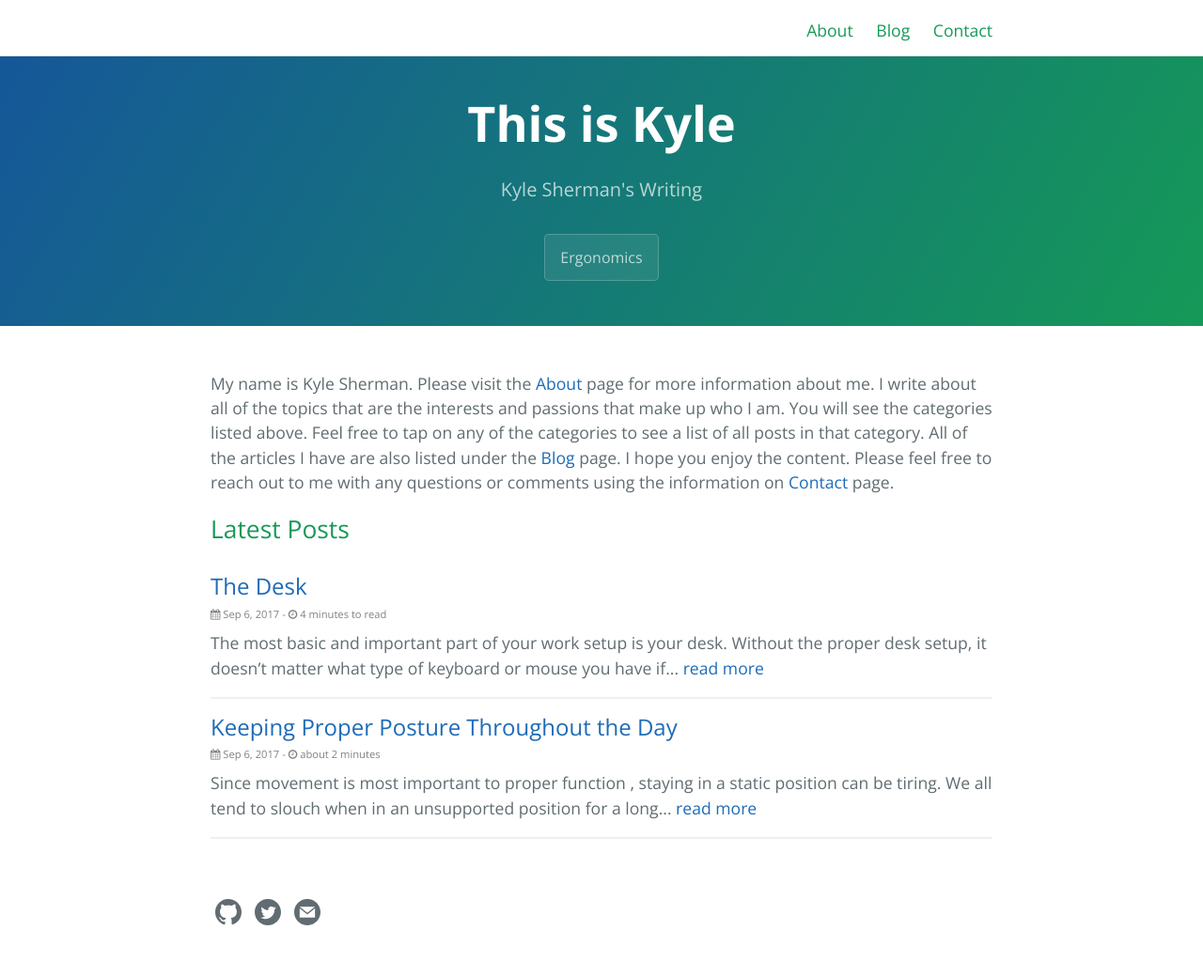
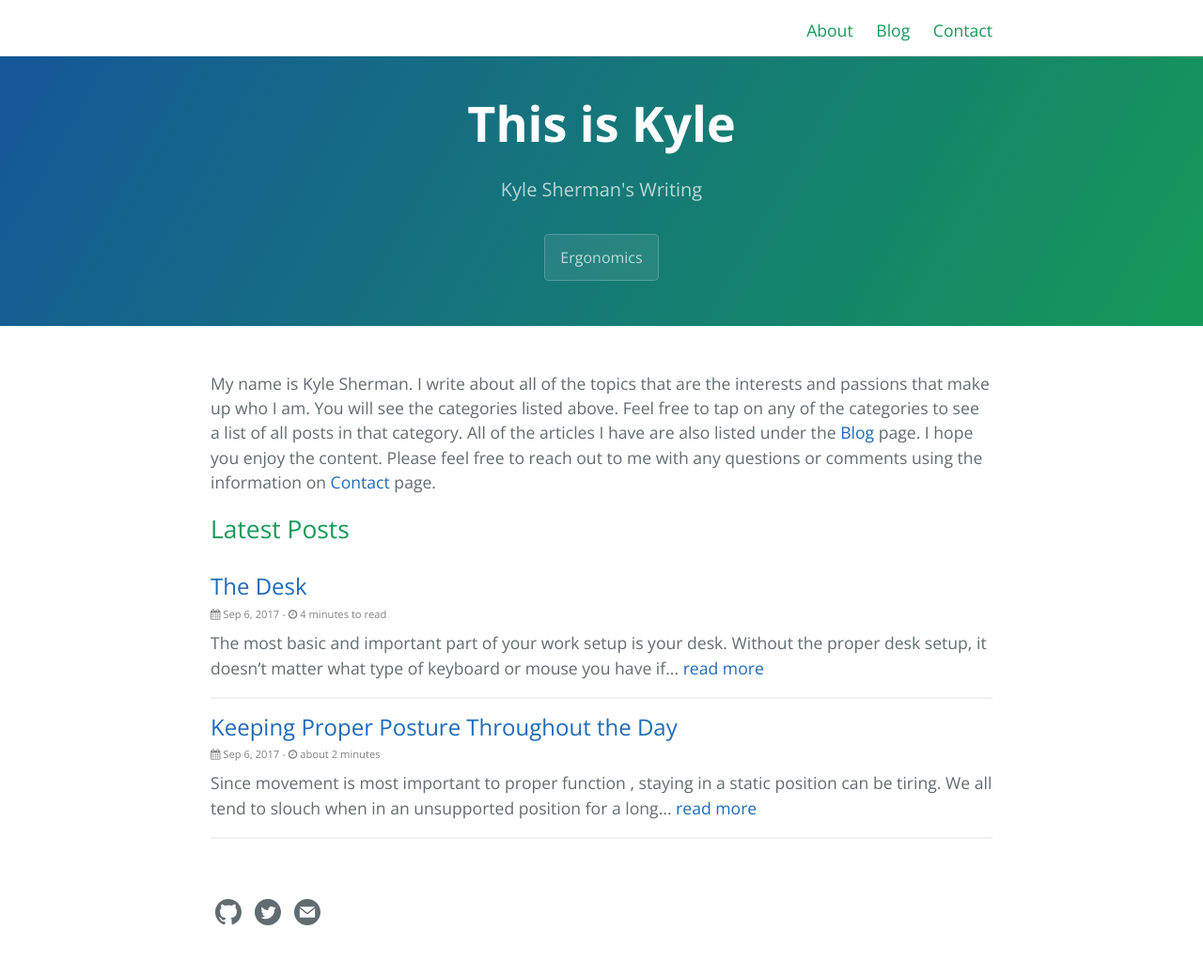
Before and after one commit to drumnkyle/drumnkyle.github.io, a Jekyll site: the page built from index.md, in a window 1280 px wide. Shown: the whole page at 94% size. Built offline with Jekyll 4.4.1, drawn with Linux system fonts in a browser that asks for light colours.

Commit message:
Updated home
Fixed links; edits from Sade

```diff
--- a/index.md
+++ b/index.md
@@ -2,4 +2,4 @@
 layout: home
 ---
 
-My name is Kyle Sherman. Please visit the [About]({{ site.baseurl }}{% link about.md %}) page for more information about me. I write about all of the topics that are the interests and passions that make up who I am. You will see the categories listed above. Feel free to tap on any of the categories to see a list of all posts in that category. All of the articles I have are also listed under the [Blog]({{ site.baseurl }}{% link blog.html %}) page. I hope you enjoy the content. Please feel free to reach out to me with any questions or comments using the information on [Contact]({{ site.baseurl }}{% link contact.md %}) page.
+My name is Kyle Sherman. I write about all of the topics that are the interests and passions that make up who I am. You will see the categories listed above. Feel free to tap on any of the categories to see a list of all posts in that category. All of the articles I have are also listed under the [Blog]({{ site.baseurl }}{% link blog.html %}) page. I hope you enjoy the content. Please feel free to reach out to me with any questions or comments using the information on [Contact]({{ site.baseurl }}{% link contact.md %}) page.
```
